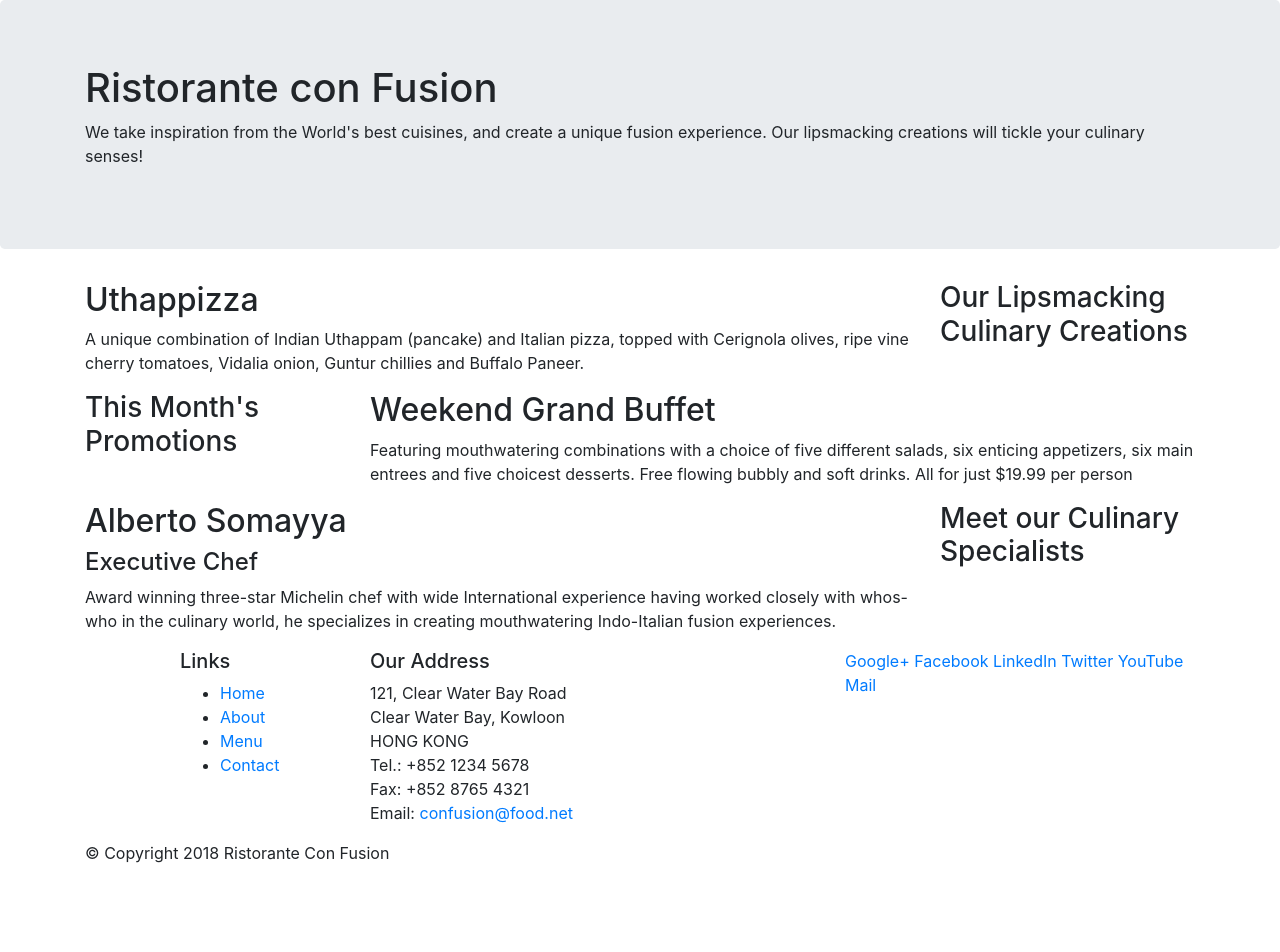
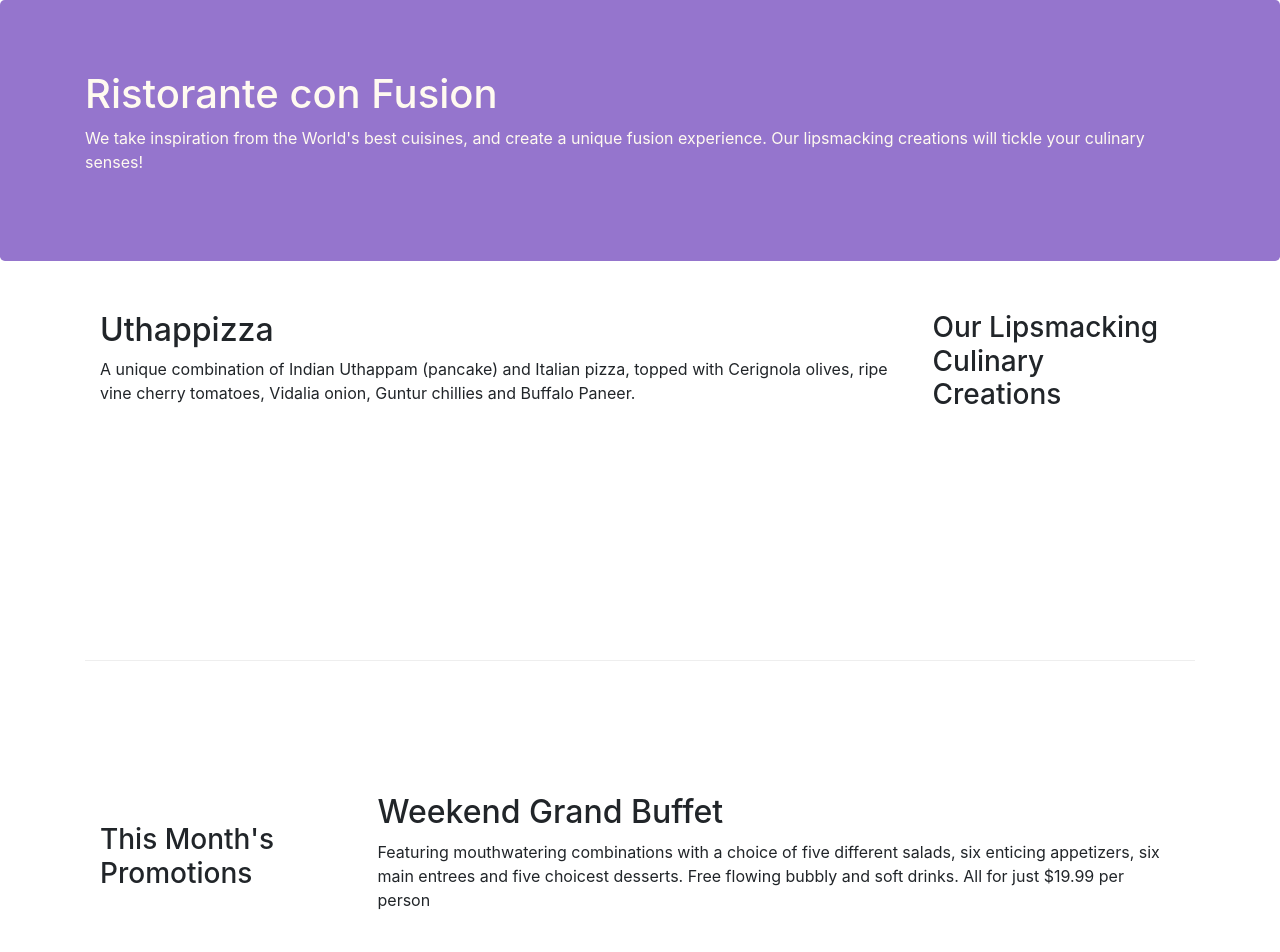
Before and after one commit to yashvanthkg/conFusion, a website: page index.html in a window 1280 px wide. Shown: the top 952 px of the page. Before the commit the page ends 881 px from the top, so only its background shows below. Drawn offline with nearby package versions, Linux system fonts and the light colour scheme.

Commit message:
Bootstrap Grid Part 2

```diff
--- /dev/null
+++ b/css/styles.css
@@ -0,0 +1,28 @@
+.row-header {
+  margin:o auto;
+  padding:0 auto;
+}
+.row-content {
+  margin:0 auto;
+  padding: 50px  0px;
+  border-bottom:1px ridge;
+  min-height: 400px;
+}
+
+.footer {
+  background-color: #D1C4E9;
+  margin: 0px auto;
+  padding: 20px 0px;
+}
+
+.jumbotron {
+  padding: 70px 30px;
+  margin: 0px auto;
+  background: #9575CD;
+  color:floralwhite;
+}
+.address {
+  font-size: 80%;
+  margin: 0px;
+  color: #0f0f0f;
+}
--- a/index.html
+++ b/index.html
@@ -9,12 +9,13 @@
 
     <!-- Bootstrap CSS -->
     <link rel="stylesheet" href="node_modules/bootstrap/dist/css/bootstrap.min.css">
+    <link rel="stylesheet" href="css/styles.css">
     <title>Ristorante Con Fusion</title>
 </head>
 
 <body>
 
-    <header class="jumbotron">
+    <header class="jumbotron row-header">
         <div class="container">
             <div class="row">
                 <div class="col-12 co-sm-6">
@@ -28,7 +29,7 @@
     </header>
 
     <div class="container">
-        <div class="row">
+        <div class="row row-content align-itmes-center">
             <div class="col-12 col-sm-4 order-sm-last col-md-3">
                 <h3>Our Lipsmacking Culinary Creations</h3>
             </div>
@@ -39,7 +40,7 @@
         </div>
 
 
-        <div class="row">
+        <div class="row row-content align-items-center">
             <div class="col-12 col-sm-4 col-md-3">
                 <h3>This Month's Promotions</h3>
             </div>
@@ -49,7 +50,7 @@
             </div>
         </div>
 
-        <div class="row">
+        <div class="row row-content align-items-center">
             <div class="col-12 col-sm-4 order-sm-last col-md-3 ">
                 <h3>Meet our Culinary Specialists</h3>
             </div>
@@ -61,12 +62,12 @@
         </div>
     </div>
 
-    <footer>
+    <footer class="footer">
         <div class="container">
             <div class="row">
                 <div class="col-4 offset-1 col-sm-2">
                     <h5>Links</h5>
-                    <ul>
+                    <ul class="list-unstyled">
                         <li><a href="#">Home</a></li>
                         <li><a href="#">About</a></li>
                         <li><a href="#">Menu</a></li>
@@ -84,8 +85,8 @@
 		              Email: <a href="mailto:confusion@food.net">confusion@food.net</a>
 		           </address>
                 </div>
-                <div class="col-12 col-sm-4">
-                    <div>
+                <div class="col-12 col-sm-4 align-self-center">
+                    <div class="text-center">
                         <a href="http://google.com/+">Google+</a>
                         <a href="http://www.facebook.com/profile.php?id=">Facebook</a>
                         <a href="http://www.linkedin.com/in/">LinkedIn</a>
@@ -95,7 +96,7 @@
                     </div>
                 </div>
            </div>
-           <div class="row">
+           <div class="row justify-content-center">
                 <div class="col-auto">
                     <p>© Copyright 2018 Ristorante Con Fusion</p>
                 </div>
```
